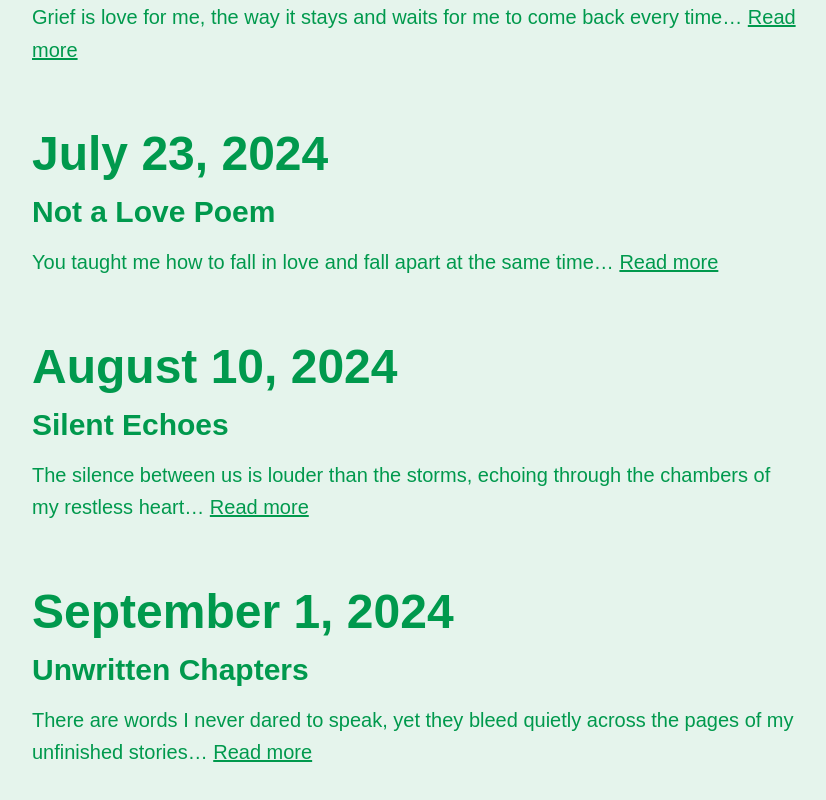
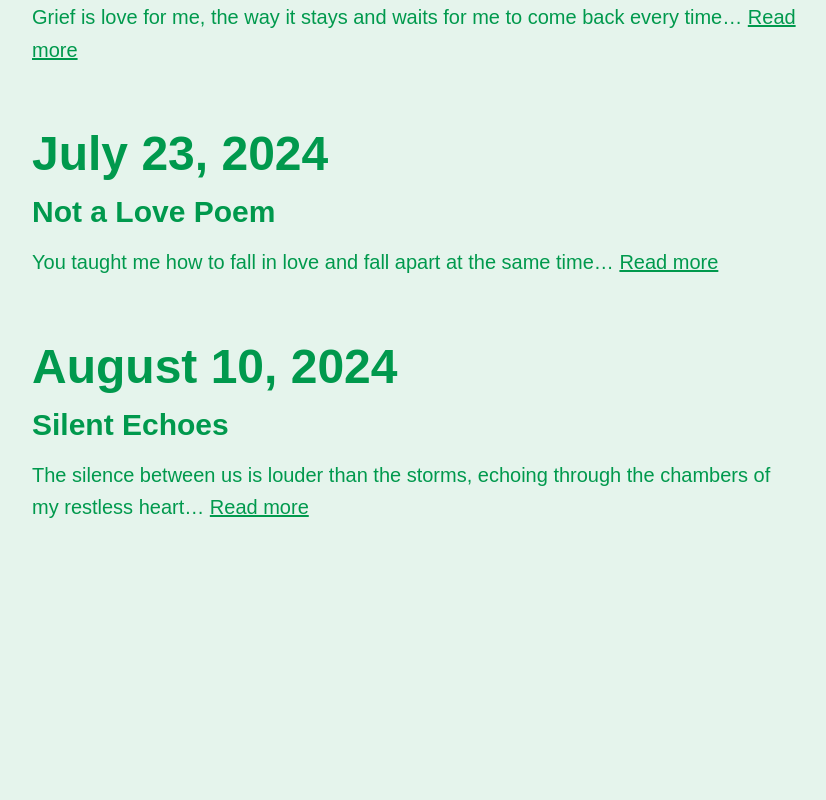
Before and after one commit to anchalsahani/snkglobal, a Next.js app: page / in a window 1280 px wide. Shown: the part 478-1278 px from the top of the page, without its empty margins (96-922 px from the left). After the commit the page ends 1066 px from the top, so only its background shows below. Built offline with nearby package versions, Linux system fonts and the light colour scheme; a web font is replaced by a local one.

Commit message:
first commit

```diff
--- a/data/poetries.ts
+++ b/data/poetries.ts
@@ -72,14 +72,4 @@ In the pursuit of getting enlightenment, I started to believe in God. For someda
       "The silence between us is louder than the storms, echoing through the chambers of my restless heart…\n\n[Full poem content here]",
     slug: "silent-echoes",
   },
-  {
-    id: 4,
-    date: "September 1, 2024",
-    title: "Unwritten Chapters",
-    excerpt:
-      "There are words I never dared to speak, yet they bleed quietly across the pages of my unfinished stories…",
-    content:
-      "There are words I never dared to speak, yet they bleed quietly across the pages of my unfinished stories…\n\n[Full poem content here]",
-    slug: "unwritten-chapters",
-  },
 ];
```
